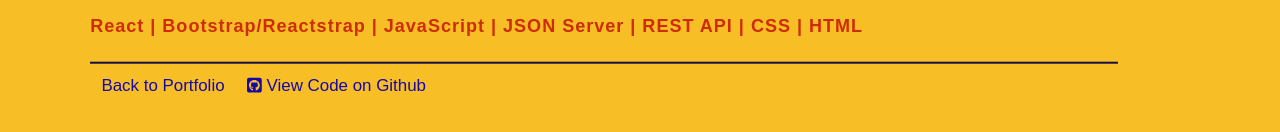
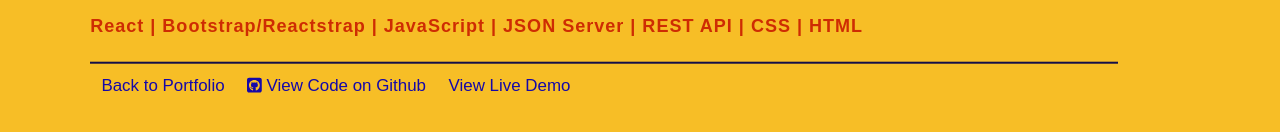
Before and after one commit to kawtarzz/my-portfolio, a React (Create React App) app: page /projects/cookijar in a window 1280 px wide. Shown: the part 1732-1864 px from the top of the page. Built offline with nearby package versions, Linux system fonts and the light colour scheme.

Commit message:
demo capstones added

```diff
--- a/src/components/Projects/Project/CookiJar/index.js
+++ b/src/components/Projects/Project/CookiJar/index.js
@@ -39,6 +39,9 @@
             <a href={project.repolink} target="_blank" rel="noopener noreferrer">
               <FontAwesomeIcon icon={faGithubSquare} /> View Code on Github
             </a>
+            <a href={project.demo} target="_blank" rel="noopener noreferrer">
+              View Live Demo
+            </a>
           </div>
         </div>
       </div>
--- a/src/components/Projects/Project/ShopTheBlock/index.js
+++ b/src/components/Projects/Project/ShopTheBlock/index.js
@@ -46,6 +46,9 @@
             <a href={project.repolink} target="_blank" rel="noopener noreferrer">
               <FontAwesomeIcon icon={faGithubSquare} /> View Code on Github
             </a>
+            <a href={project.demo} target="_blank" rel="noopener noreferrer">
+              View Live Demo
+            </a>
           </div>
         </div>
       </div>
--- a/src/components/Projects/_data/data.js
+++ b/src/components/Projects/_data/data.js
@@ -9,6 +9,7 @@
     solution: "With the increase in remote work, the demand for productivity tools has risen. This application allows users to define their own rewards and point system for completing tasks. When the user creates a new task, they are prompted to select a set amount of points to be rewarded once that task is marked as complete. The user can then view their tasks and mark them as complete, which will add the points to their total. Once the user has accumulated enough points, they can redeem them for a reward of their choosing. The user can also edit and delete tasks and rewards, as well as add new rewards. The application is responsive to various media displays through the use of Bootstrap and flexboxes. It is also responsive to user input, with error messages displayed when the user attempts to submit an empty form or delete a task or reward that has already been redeemed. All resources created by the user are stored in a JSON server and are specific to that user. This application was built with React, JavaScript, CSS, HTML, JSON server, and Bootstrap. As the first application I built with React, I learned a lot about the React framework and how to use it to build a responsive, dynamic application. I also learned how to use JSON server to create a REST API and how to use fetch calls to query the API.",
     image: "https://onedrive.live.com/embed?resid=DEB0002FC4BFD90D%2143208&authkey=%21AC7xZNLuc_XzzhY",
     repolink: "https://github.com/kawtarzz/cooki-jar",
+    demo: "https://cooki-ozv0b7m70-kawtarzz.vercel.app/"
   },
   {
     id: 2,
@@ -20,5 +21,6 @@
     solution: "Shop the block is a full-stack E-Commerce site built for my final capstone project at Nashville Software School. When designing the application, I created user stories to describe the core functionality of the app with corresponding wireframes. Using DBdiagram, I designed an ERD to display the application’s data structure with multiple one-to-many and many-to-many relationships. The application has full CRUD functionality, allowing the users to add items to their shopping cart, view products, update and delete items from their cart. Upon checkout, the user is presented with their order summary, and once confirming the order, a payment form is required for order placement. I also utilized Firebase for user authentication and authorization. This application was built with React, JavaScript, CSS, HTML, C#, .NET Core, SQL Server, and Bootstrap. I learned a lot about the React framework and how to use it to build a responsive, dynamic application. I also learned how to use Firebase for user authentication and authorization, as well as how to use ADO.NET to build a web API and SQL Server to create a database.",
     image: "https://onedrive.live.com/embed?resid=DEB0002FC4BFD90D%2143209&authkey=%21AD3GNB7Cu18OdG4",
     repolink: "https://github.com/kawtarzz/shoptheblock-ecomm-fullstack",
+    demo: "https://locus-app-f0eb9.web.app/"
   }
 ];
```
